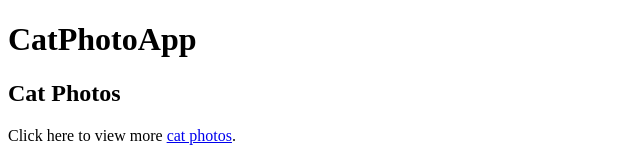
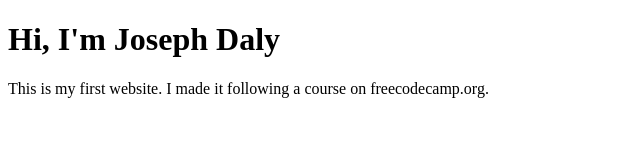
Before and after one commit to Joseph-Daly/Joseph-Daly.github.io, a plain HTML site: page index.html in a window 1280 px wide. Shown: the top 158 px of the page, without its empty margins (0-640 px from the left). Drawn offline with Linux system fonts and the light colour scheme.

Commit message:
Add a greeting to index.html

```diff
--- a/index.html
+++ b/index.html
@@ -5,6 +5,9 @@
     <title>CatPhotoApp</title>
   </head>
   <body>
+    <h1>Hi, I'm Joseph Daly</h1>
+    <p>This is my first website. I made it following a course on freecodecamp.org.</p>
+    <br>
     <h1>CatPhotoApp</h1>
     <main>
       <section>
```
